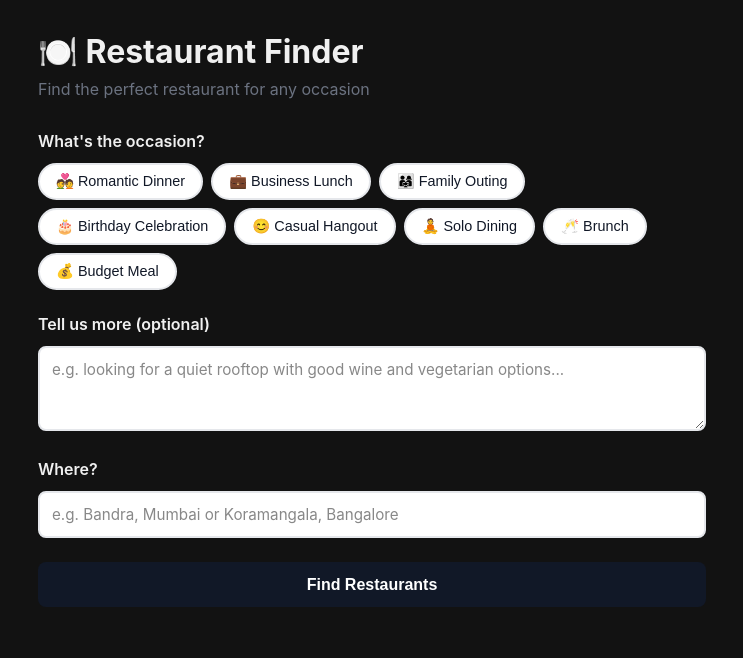
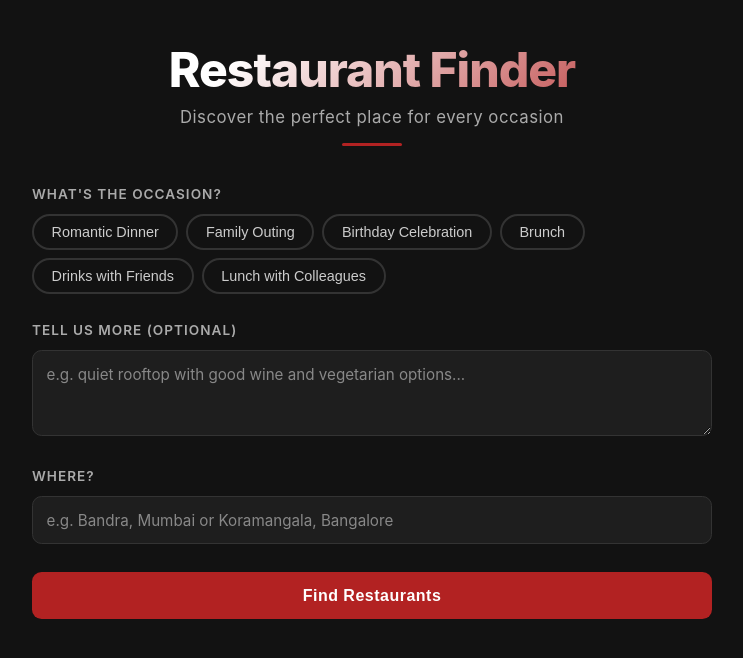
Before and after one commit to vishesh-arora/restaurant-finder, a Next.js app: page / in a window 1280 px wide. Shown: the top 658 px of the page, without its empty margins (268-1011 px from the left). Built offline with nearby package versions, Linux system fonts and the light colour scheme.

Commit message:
Update page.jsx

```diff
--- a/app/page.jsx
+++ b/app/page.jsx
@@ -3,28 +3,27 @@
 import { useState } from 'react'
 
 const CATEGORIES = [
-  { id: 'romantic', label: '💑 Romantic Dinner' },
-  { id: 'business', label: '💼 Business Lunch' },
-  { id: 'family', label: '👨‍👩‍👧 Family Outing' },
-  { id: 'birthday', label: '🎂 Birthday Celebration' },
-  { id: 'casual', label: '😊 Casual Hangout' },
-  { id: 'solo', label: '🧘 Solo Dining' },
-  { id: 'brunch', label: '🥂 Brunch' },
-  { id: 'budget', label: '💰 Budget Meal' },
+  { id: 'romantic', label: 'Romantic Dinner' },
+  { id: 'family', label: 'Family Outing' },
+  { id: 'birthday', label: 'Birthday Celebration' },
+  { id: 'brunch', label: 'Brunch' },
+  { id: 'drinks', label: 'Drinks with Friends' },
+  { id: 'lunch', label: 'Lunch with Colleagues' },
 ]
 
 export default function Home() {
   const [selectedCategory, setSelectedCategory] = useState(null)
   const [freeText, setFreeText] = useState('')
   const [location, setLocation] = useState('')
-  const [results, setResults] = useState([])
+  const [allResults, setAllResults] = useState([])
+  const [displayed, setDisplayed] = useState(3)
   const [loading, setLoading] = useState(false)
   const [error, setError] = useState(null)
   const [summary, setSummary] = useState('')
 
   const handleSearch = async () => {
     if (!selectedCategory && !freeText) {
-      setError('Please select a category or describe what you are looking for.')
+      setError('Please select an occasion or describe what you are looking for.')
       return
     }
     if (!location) {
@@ -34,8 +33,9 @@ export default function Home() {
 
     setLoading(true)
     setError(null)
-    setResults([])
+    setAllResults([])
     setSummary('')
+    setDisplayed(3)
 
     try {
       const response = await fetch('/api/search', {
@@ -45,10 +45,9 @@ export default function Home() {
       })
 
       const data = await response.json()
-
       if (!response.ok) throw new Error(data.error || 'Something went wrong')
 
-      setResults(data.restaurants)
+      setAllResults(data.restaurants)
       setSummary(data.summary)
     } catch (err) {
       setError(err.message)
@@ -57,32 +56,64 @@ export default function Home() {
     }
   }
 
+  const visibleResults = allResults.slice(0, displayed)
+  const hasMore = displayed < allResults.length
+
+  const accent = '#B22222'
+  const accentHover = '#cc2222'
+  const cardBg = '#1e1e1e'
+  const borderColor = '#2a2a2a'
+
   return (
-    <main style={{ maxWidth: '700px', margin: '0 auto', padding: '2rem 1rem' }}>
-      <h1 style={{ fontSize: '2rem', fontWeight: '700', marginBottom: '0.5rem' }}>
-        🍽️ Restaurant Finder
-      </h1>
-      <p style={{ color: '#6b7280', marginBottom: '2rem' }}>
-        Find the perfect restaurant for any occasion
+    <main style={{ maxWidth: '720px', margin: '0 auto', padding: '2.5rem 1.25rem' }}>
+
+      {/* Hero */}
+      <div style={{ textAlign: 'center', marginBottom: '2.5rem' }}>
+        <div style={{
+          fontSize: '3rem',
+          fontWeight: '800',
+          letterSpacing: '-1px',
+          background: `linear-gradient(135deg, #ffffff 30%, ${accent})`,
+          WebkitBackgroundClip: 'text',
+          WebkitTextFillColor: 'transparent',
+          marginBottom: '0.5rem',
+        }}>
+          Restaurant Finder
+        </div>
+        <p style={{
+          color: '#aaa',
+          fontSize: '1.05rem',
+          letterSpacing: '0.5px',
+        }}>
+          Discover the perfect place for every occasion
         </p>
+        <div style={{
+          width: '60px',
+          height: '3px',
+          backgroundColor: accent,
+          margin: '1rem auto 0',
+          borderRadius: '2px',
+        }} />
+      </div>
 
       {/* Category Picker */}
-      <section style={{ marginBottom: '1.5rem' }}>
-        <h2 style={{ fontSize: '1rem', fontWeight: '600', marginBottom: '0.75rem' }}>
+      <section style={{ marginBottom: '1.75rem' }}>
+        <h2 style={{ fontSize: '0.85rem', fontWeight: '600', color: '#aaa', textTransform: 'uppercase', letterSpacing: '1px', marginBottom: '0.75rem' }}>
           What's the occasion?
         </h2>
         <div style={{ display: 'flex', flexWrap: 'wrap', gap: '0.5rem' }}>
-          {CATEGORIES.map((cat) => (
+          {CATEGORIES.map((cat) => {
+            const isSelected = selectedCategory === cat.id
+            return (
               <button
                 key={cat.id}
-              onClick={() => setSelectedCategory(cat.id === selectedCategory ? null : cat.id)}
+                onClick={() => setSelectedCategory(isSelected ? null : cat.id)}
                 style={{
-                padding: '0.5rem 1rem',
+                  padding: '0.5rem 1.1rem',
                   borderRadius: '999px',
-                border: '2px solid',
-                borderColor: selectedCategory === cat.id ? '#111827' : '#e5e7eb',
-                backgroundColor: selectedCategory === cat.id ? '#111827' : '#fff',
-                color: selectedCategory === cat.id ? '#fff' : '#111827',
+                  border: `2px solid ${isSelected ? accent : '#333'}`,
+                  backgroundColor: isSelected ? accent : 'transparent',
+                  color: isSelected ? '#fff' : '#ccc',
                   fontWeight: '500',
                   fontSize: '0.9rem',
                   transition: 'all 0.2s',
@@ -90,34 +121,38 @@ export default function Home() {
               >
                 {cat.label}
               </button>
-          ))}
+            )
+          })}
         </div>
       </section>
 
       {/* Free Text */}
-      <section style={{ marginBottom: '1.5rem' }}>
-        <h2 style={{ fontSize: '1rem', fontWeight: '600', marginBottom: '0.75rem' }}>
+      <section style={{ marginBottom: '1.75rem' }}>
+        <h2 style={{ fontSize: '0.85rem', fontWeight: '600', color: '#aaa', textTransform: 'uppercase', letterSpacing: '1px', marginBottom: '0.75rem' }}>
           Tell us more (optional)
         </h2>
         <textarea
-          placeholder="e.g. looking for a quiet rooftop with good wine and vegetarian options..."
+          placeholder="e.g. quiet rooftop with good wine and vegetarian options..."
           value={freeText}
           onChange={(e) => setFreeText(e.target.value)}
           rows={3}
           style={{
             width: '100%',
-            padding: '0.75rem',
-            borderRadius: '0.5rem',
-            border: '2px solid #e5e7eb',
+            padding: '0.85rem',
+            borderRadius: '0.6rem',
+            border: `1.5px solid #333`,
+            backgroundColor: cardBg,
+            color: '#f0f0f0',
             fontSize: '0.95rem',
             resize: 'vertical',
+            outline: 'none',
           }}
         />
       </section>
 
       {/* Location */}
-      <section style={{ marginBottom: '1.5rem' }}>
-        <h2 style={{ fontSize: '1rem', fontWeight: '600', marginBottom: '0.75rem' }}>
+      <section style={{ marginBottom: '1.75rem' }}>
+        <h2 style={{ fontSize: '0.85rem', fontWeight: '600', color: '#aaa', textTransform: 'uppercase', letterSpacing: '1px', marginBottom: '0.75rem' }}>
           Where?
         </h2>
         <input
@@ -125,12 +160,16 @@ export default function Home() {
           placeholder="e.g. Bandra, Mumbai or Koramangala, Bangalore"
           value={location}
           onChange={(e) => setLocation(e.target.value)}
+          onKeyDown={(e) => e.key === 'Enter' && handleSearch()}
           style={{
             width: '100%',
-            padding: '0.75rem',
-            borderRadius: '0.5rem',
-            border: '2px solid #e5e7eb',
+            padding: '0.85rem',
+            borderRadius: '0.6rem',
+            border: `1.5px solid #333`,
+            backgroundColor: cardBg,
+            color: '#f0f0f0',
             fontSize: '0.95rem',
+            outline: 'none',
           }}
         />
       </section>
@@ -141,15 +180,16 @@ export default function Home() {
         disabled={loading}
         style={{
           width: '100%',
-          padding: '0.85rem',
-          backgroundColor: '#111827',
+          padding: '0.9rem',
+          backgroundColor: loading ? '#7a1111' : accent,
           color: '#fff',
-          borderRadius: '0.5rem',
+          borderRadius: '0.6rem',
           border: 'none',
           fontSize: '1rem',
-          fontWeight: '600',
+          fontWeight: '700',
+          letterSpacing: '0.5px',
           marginBottom: '2rem',
-          opacity: loading ? 0.7 : 1,
+          transition: 'background-color 0.2s',
         }}
       >
         {loading ? 'Finding restaurants...' : 'Find Restaurants'}
@@ -157,18 +197,18 @@ export default function Home() {
 
       {/* Error */}
       {error && (
-        <p style={{ color: '#dc2626', marginBottom: '1rem' }}>{error}</p>
+        <p style={{ color: '#ff6b6b', marginBottom: '1rem', fontSize: '0.95rem' }}>{error}</p>
       )}
 
       {/* Summary */}
       {summary && (
         <div style={{
-          backgroundColor: '#f0fdf4',
-          border: '1px solid #bbf7d0',
-          borderRadius: '0.5rem',
-          padding: '1rem',
-          marginBottom: '1.5rem',
-          color: '#166534',
+          backgroundColor: '#1a0a0a',
+          border: `1px solid ${accent}`,
+          borderRadius: '0.6rem',
+          padding: '1rem 1.25rem',
+          marginBottom: '1.75rem',
+          color: '#ffaaaa',
           fontSize: '0.95rem',
           lineHeight: '1.6',
         }}>
@@ -177,58 +217,96 @@ export default function Home() {
       )}
 
       {/* Results */}
-      {results.length > 0 && (
+      {visibleResults.length > 0 && (
         <section>
-          <h2 style={{ fontSize: '1.1rem', fontWeight: '600', marginBottom: '1rem' }}>
+          <h2 style={{ fontSize: '0.85rem', fontWeight: '600', color: '#aaa', textTransform: 'uppercase', letterSpacing: '1px', marginBottom: '1rem' }}>
             Top Picks
           </h2>
-          <div style={{ display: 'flex', flexDirection: 'column', gap: '1rem' }}>
-            {results.map((r, i) => (
+          <div style={{ display: 'flex', flexDirection: 'column', gap: '1.25rem' }}>
+            {visibleResults.map((r, i) => (
               <div
                 key={i}
                 style={{
-                  backgroundColor: '#fff',
-                  border: '1px solid #e5e7eb',
+                  backgroundColor: cardBg,
+                  border: `1px solid ${borderColor}`,
                   borderRadius: '0.75rem',
-                  padding: '1.25rem',
+                  overflow: 'hidden',
                 }}
               >
+                {/* Photo */}
+                {r.photoUrl && (
+                  <img
+                    src={r.photoUrl}
+                    alt={r.name}
+                    style={{
+                      width: '100%',
+                      height: '200px',
+                      objectFit: 'cover',
+                      display: 'block',
+                    }}
+                  />
+                )}
+
+                <div style={{ padding: '1.25rem' }}>
                   <div style={{ display: 'flex', justifyContent: 'space-between', alignItems: 'flex-start' }}>
-                  <h3 style={{ fontWeight: '600', fontSize: '1.05rem' }}>{r.name}</h3>
+                    <h3 style={{ fontWeight: '700', fontSize: '1.05rem', color: '#fff' }}>{r.name}</h3>
                     <span style={{
-                    backgroundColor: '#fef9c3',
-                    color: '#854d0e',
-                    padding: '0.2rem 0.5rem',
+                      backgroundColor: '#2a1010',
+                      color: '#ff9999',
+                      padding: '0.2rem 0.6rem',
                       borderRadius: '999px',
                       fontSize: '0.85rem',
                       fontWeight: '600',
                       whiteSpace: 'nowrap',
                       marginLeft: '0.5rem',
+                      border: `1px solid ${accent}`,
                     }}>
                       ⭐ {r.rating}
                     </span>
                   </div>
-                <p style={{ color: '#6b7280', fontSize: '0.9rem', margin: '0.25rem 0' }}>{r.address}</p>
+                  <p style={{ color: '#888', fontSize: '0.88rem', margin: '0.3rem 0' }}>{r.address}</p>
                   {r.priceLevel && (
-                  <p style={{ fontSize: '0.85rem', color: '#6b7280' }}>
+                    <p style={{ fontSize: '0.85rem', color: accent }}>
                       {'💰'.repeat(r.priceLevel)}
                     </p>
                   )}
                   {r.reason && (
                     <p style={{
-                    marginTop: '0.75rem',
+                      marginTop: '0.85rem',
                       fontSize: '0.9rem',
-                    color: '#374151',
-                    lineHeight: '1.5',
-                    borderTop: '1px solid #f3f4f6',
-                    paddingTop: '0.75rem',
+                      color: '#ccc',
+                      lineHeight: '1.6',
+                      borderTop: `1px solid ${borderColor}`,
+                      paddingTop: '0.85rem',
                     }}>
                       {r.reason}
                     </p>
                   )}
                 </div>
+              </div>
             ))}
           </div>
+
+          {/* Load More */}
+          {hasMore && (
+            <button
+              onClick={() => setDisplayed(displayed + 3)}
+              style={{
+                width: '100%',
+                marginTop: '1.25rem',
+                padding: '0.85rem',
+                backgroundColor: 'transparent',
+                color: accent,
+                border: `2px solid ${accent}`,
+                borderRadius: '0.6rem',
+                fontSize: '0.95rem',
+                fontWeight: '600',
+                transition: 'all 0.2s',
+              }}
+            >
+              Load More Options
+            </button>
+          )}
         </section>
       )}
     </main>
```
Lines whose indentation alone changed are shown as unchanged.
